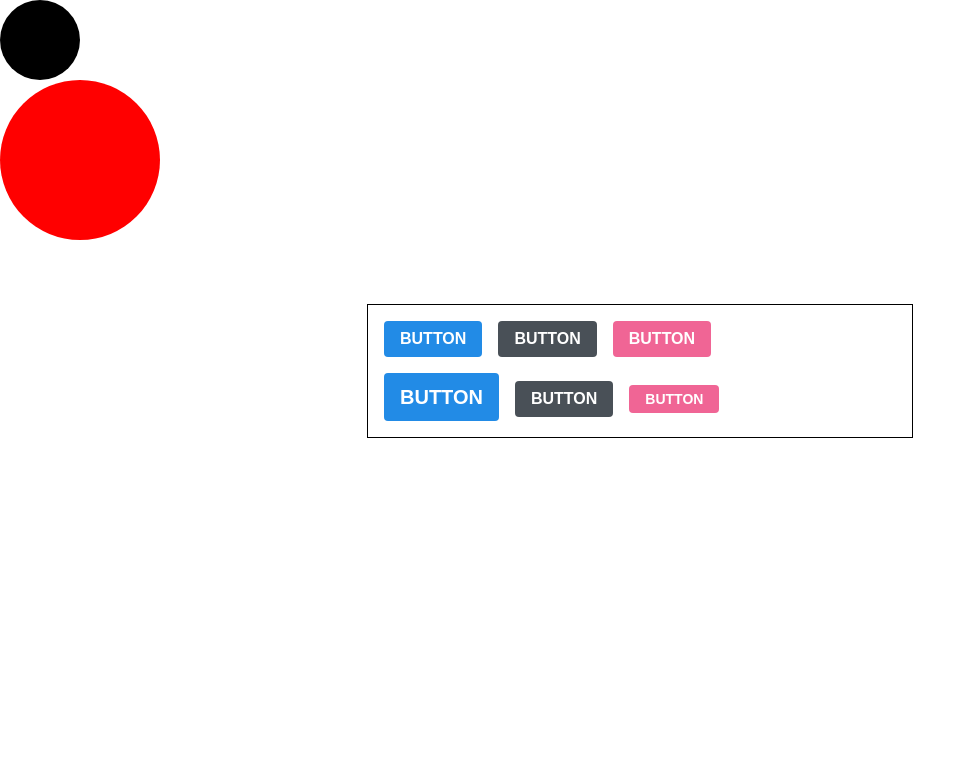
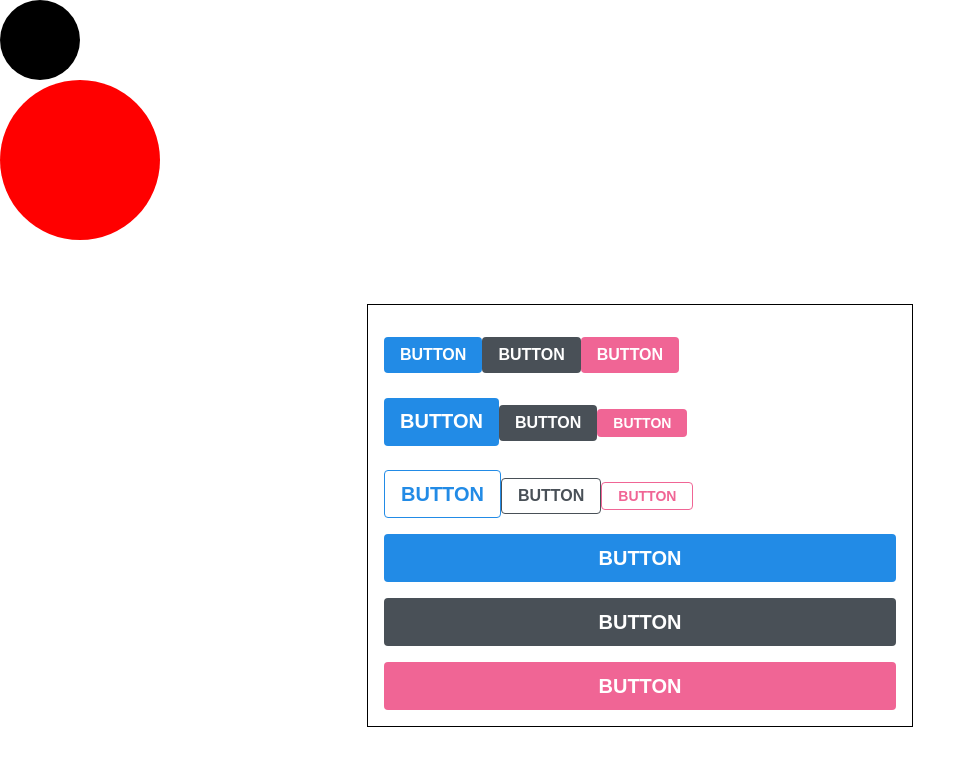
Before and after one commit to HJungIn/FrontEnd_study, a React (Create React App) app in the folder Component-스타일링/styling-with-styled-components/: page / in a window 1280 px wide. Shown: the top 766 px of the page, without its empty margins (0-976 px from the left). Built offline with nearby package versions, Linux system fonts and the light colour scheme.

Commit message:
버튼 4 : outline, fullWidth 설정하기

```diff
--- a/Component-스타일링/styling-with-styled-components/src/App.js
+++ b/Component-스타일링/styling-with-styled-components/src/App.js
@@ -58,6 +58,18 @@
           <Button color="gray">BUTTON</Button>
           <Button color="pink" size="small">BUTTON</Button>
         </ButtonGroup>
+
+        <ButtonGroup>
+          <Button size="large" outline>BUTTON</Button>
+          <Button color="gray" outline>BUTTON</Button>
+          <Button color="pink" size="small" outline>BUTTON</Button>
+        </ButtonGroup>
+
+        <ButtonGroup>
+          <Button size="large" fullWidth>BUTTON</Button>
+          <Button color="gray" size="large" fullWidth>BUTTON</Button>
+          <Button color="pink" size="large" fullWidth>BUTTON</Button>
+        </ButtonGroup>
       </AppBlock>
       </ThemeProvider>
       </>
--- a/Component-스타일링/styling-with-styled-components/src/components/Button.js
+++ b/Component-스타일링/styling-with-styled-components/src/components/Button.js
@@ -13,6 +13,17 @@
             &:active {
                 background: ${darken(0.1, selected)};
             }
+            ${props =>
+                props.outline && //outline을 적용했다면
+                css`
+                color: ${selected};
+                background: none;
+                border: 1px solid ${selected};
+                &:hover {
+                    background: ${selected};
+                    color: white;
+                }
+            `}
         `;
     }}
 `;
@@ -64,6 +75,19 @@
   } */
 `;
 
+const fullWidthStyle = css`
+  ${props =>
+    props.fullWidth &&
+    css`
+      width: 100%;
+      justify-content: center; //센터 정렬
+      & + & {
+        margin-left: 0;
+        margin-top: 1rem;
+      }
+    `}
+`;
+
 const StyledButton = styled.button`
   /* 공통 스타일 */
   display: inline-flex;
@@ -109,7 +133,7 @@
   /* 색상 */
   ${colorStyles} // 바깥으로 꺼냈을 때 바로 사용할 수 있도록 함 => 분리가능
 
-    ${({ theme, color }) => {
+    /* ${({ theme, color }) => {
         // const color = props.theme.palette.[props.color]; // =>이건 ${props => {... }}이렇게 props 전체르 가져올 때 사용
         const selected = theme.palette[color];
         return css`
@@ -121,7 +145,7 @@
                 background: ${darken(0.1, selected)};
             }
         `;
-    }}
+    }} */
 
   /* background: #228be6; */
 //  background: ${props => props.theme.palette.blue};
@@ -140,10 +164,12 @@
   & + & {
     margin-left: 1rem;
   }
+
+  ${fullWidthStyle} //위의 설정들을 덮어씌우기 위해 아래에 넣기
 `;
 
-function Button({ children, color, size, ...rest }) {
-  return <StyledButton color={color} size={size} {...rest}>{children}</StyledButton>;
+function Button({ children, color, size, outline, fullWidth, ...rest }) {
+  return <StyledButton color={color} size={size} outline={outline} fullWidth={fullWidth} {...rest}>{children}</StyledButton>;
 }
 
 Button.defaultProps = {
```
